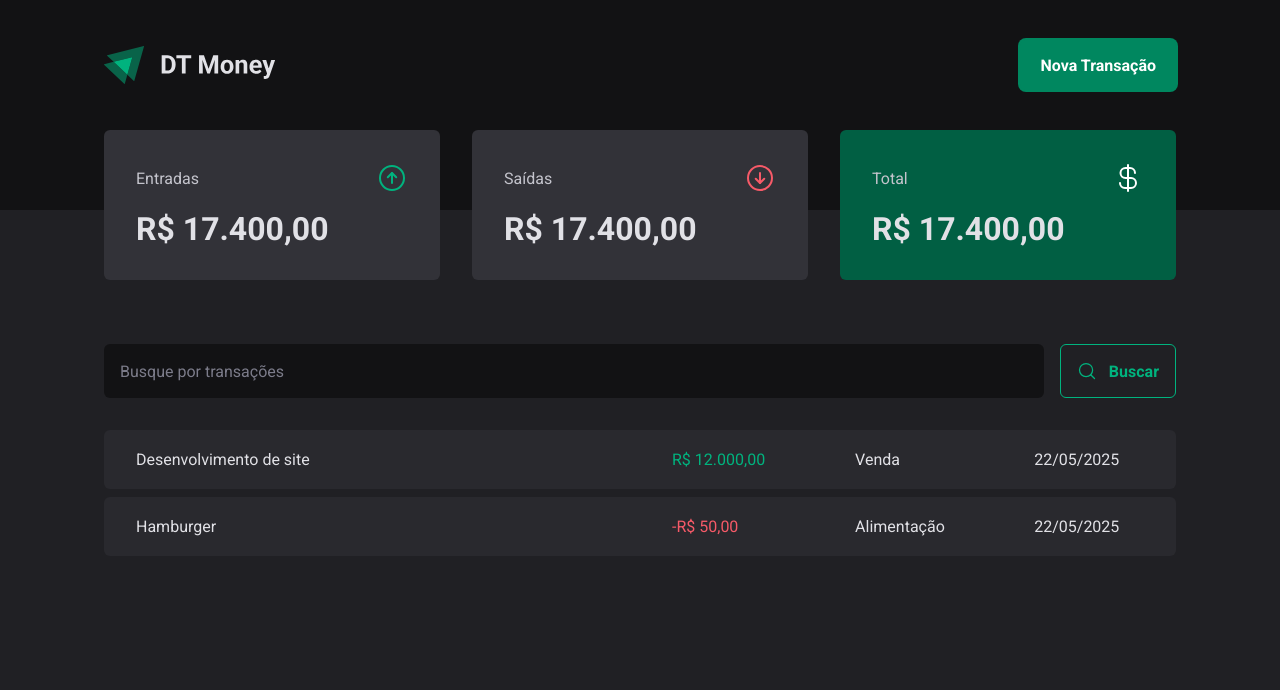
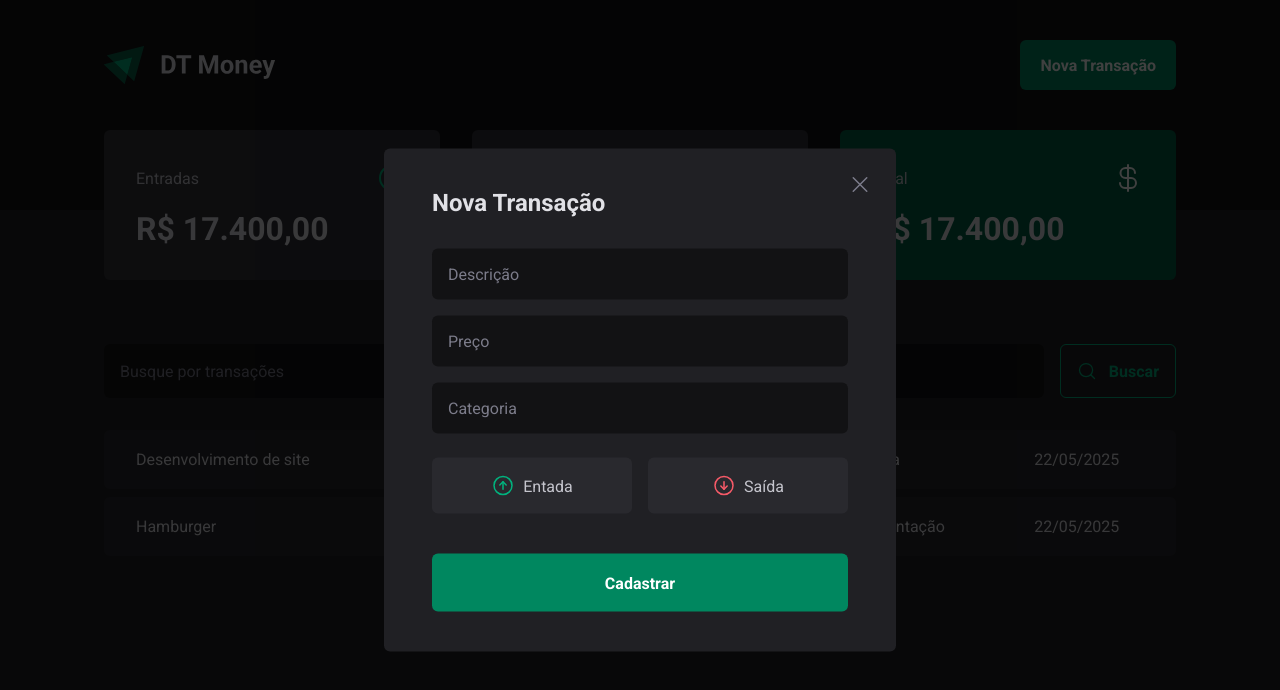
Before and after one commit to francisco-jose-vieira/DT-Money, a React (Vite) app: page / in a window 1280 px wide. Both pictures are taken after a click on the button "Nova Transação". Shown: the top 690 px of the page. Built offline with nearby package versions, Linux system fonts and the light colour scheme.

Commit message:
Modal de transações concluído

```diff
--- a/package.json
+++ b/package.json
@@ -10,6 +10,9 @@
     "preview": "vite preview"
   },
   "dependencies": {
+    "@radix-ui/react-dialog": "^1.1.14",
+    "@radix-ui/react-radio-group": "^1.3.7",
+    "@radix-ui/themes": "^3.2.1",
     "phosphor-react": "^1.4.1",
     "react": "^19.1.0",
     "react-dom": "^19.1.0",
--- a/src/components/Header/index.tsx
+++ b/src/components/Header/index.tsx
@@ -1,5 +1,8 @@
 import { HeaderContainer, HeaderContent, NewTransactionButton } from "./styles";
 import logoImg from '../../assets/Logo.svg'
+import * as Dialog from "@radix-ui/react-dialog";
+import { Flex, Text, Button, TextField } from "@radix-ui/themes";
+import { NewTransactionModal } from "../NewTransactionModal";
 
 export function Header() {
   return (
@@ -7,7 +10,21 @@
         <HeaderContent>
             <img src={logoImg} alt="" />
 
+
+
+        <Dialog.Root>
+          <Dialog.Trigger asChild>
+
             <NewTransactionButton>Nova Transação</NewTransactionButton>
+
+          </Dialog.Trigger>
+
+          <NewTransactionModal />
+
+        </Dialog.Root>
+
+
+
         </HeaderContent>
     </HeaderContainer>
   )
--- /dev/null
+++ b/src/components/NewTransactionModal/index.tsx
@@ -0,0 +1,38 @@
+import * as Dialog from "@radix-ui/react-dialog";
+import * as RadioGroup from "@radix-ui/react-radio-group"
+import { CloseButton, Content, Overlay, TransactionType, TransactionTypeButton } from "./styles";
+import { ArrowCircleDown, ArrowCircleUp, X } from "phosphor-react";
+
+export function NewTransactionModal() {
+  return (
+
+    <Dialog.Portal>
+      <Overlay />
+      <Content>
+        <Dialog.Title>Nova Transação</Dialog.Title>
+        <CloseButton>
+          <X size={24} />
+        </CloseButton>
+        <form action="">
+          <input type="text" placeholder="Descrição" required/>
+          <input type="number" placeholder="Preço" required/>
+          <input type="text" placeholder="Categoria" required/>
+
+          <TransactionType>
+            <TransactionTypeButton variant="income" value="income">
+              <ArrowCircleUp size={24}/>
+              Entada
+            </TransactionTypeButton>
+            <TransactionTypeButton variant="outcome" value="outcome">
+              <ArrowCircleDown size={24}/>
+              Saída
+            </TransactionTypeButton>
+          </TransactionType>
+
+          <button type="submit">Cadastrar</button>
+        </form>
+      </Content>
+    </Dialog.Portal>
+
+  )
+}
--- /dev/null
+++ b/src/components/NewTransactionModal/styles.ts
@@ -0,0 +1,116 @@
+import * as  Dialog from "@radix-ui/react-dialog";
+import * as RadioGroup from "@radix-ui/react-radio-group"
+
+import styled from "styled-components";
+
+export const Overlay = styled(Dialog.Overlay)`
+    position: fixed;
+    width: 100vw;
+    height: 100vh;
+    inset: 0;
+    background: rgba(0, 0, 0, 0.75);
+`
+
+export const Content = styled(Dialog.Content)`
+    min-width: 32rem;
+    border-radius: 6px;
+    padding: 2.5rem 3rem;
+    background: ${props => props.theme['gray-800']};
+
+    position: fixed;
+    top: 50%;
+    left: 50%;
+    transform: translate(-50%, -50%);
+
+    form {
+        margin-top: 2rem;
+
+        display: flex;
+        flex-direction: column;
+        gap: 1rem;
+
+        input {
+            border-radius: 6px;
+            border: 0;
+            background: ${props => props.theme['gray-900']};
+            color: ${props => props.theme['gray-300']};
+            padding: 1rem;
+
+            &::placeholder {
+                color: ${props => props.theme['gray-500']};
+            }
+        }
+
+        button[type=submit] {
+            height: 58px;
+            border: 0;
+            background: ${props => props.theme['green-500']};
+            color: ${props => props.theme.white};
+            font-weight: bold;
+            padding: 0 0.25rem;
+            border-radius: 6px;
+            margin-top: 1.5rem;
+            cursor: pointer;
+
+            &:hover {
+                background: ${props => props.theme['green-700']};
+                transition: background-color 0.2s;
+            }
+        }
+
+
+    }
+`
+
+export const CloseButton = styled(Dialog.Close)`
+    position: absolute;
+    background: transparent;
+    border: 0;
+    top: 1.5rem;
+    right: 1.5rem;
+    line-height: 0;
+    cursor: pointer;
+    color: ${props => props.theme['gray-500']};
+`
+
+export const TransactionType = styled(RadioGroup.Root)`
+    display: grid;
+    grid-template-columns: repeat(2, 1fr);
+    gap: 1rem;
+    margin-top: 0.5rem;
+`
+
+interface TransactionTypeButtonProps {
+    variant: 'income' | 'outcome'
+}
+
+export const TransactionTypeButton = styled(RadioGroup.Item)<TransactionTypeButtonProps>`
+    background: ${props => props.theme['gray-700']};
+    padding: 1rem;
+    display: flex;
+    align-items: center;
+    justify-content: center;
+    gap: 0.5rem;
+    border-radius: 6px;
+    cursor: pointer;
+    border: 0;
+    color: ${props => props.theme['gray-300']};
+
+    svg {
+        color: ${props => props.variant === 'income' ? props.theme["green-300"] : props.theme["red-300"]};
+    }
+
+    &[data-state='unchecked']:hover {
+        transition: background-color 0.2s;
+        background: ${props => props.theme['gray-600']};
+    }
+
+    &[data-state='checked'] {
+        color: ${props => props.theme.white};
+        background: ${props => props.variant === 'income' ? props.theme['green-500'] : props.theme['red-500']};
+
+        svg {
+            color: ${props => props.theme.white};
+        }
+    }
+`
--- a/src/styles/global.ts
+++ b/src/styles/global.ts
@@ -9,7 +9,7 @@
 
     :focus {
         outline: 0;
-        box-shadow: 0 0 0 2px ${props => props.theme['green-500']};
+        /* box-shadow: 0 0 0 2px ${props => props.theme['green-500']}; */
     }
 
     body {
```
Also changed, not shown: 1 other file (tests, documents, lock files or other folders).
